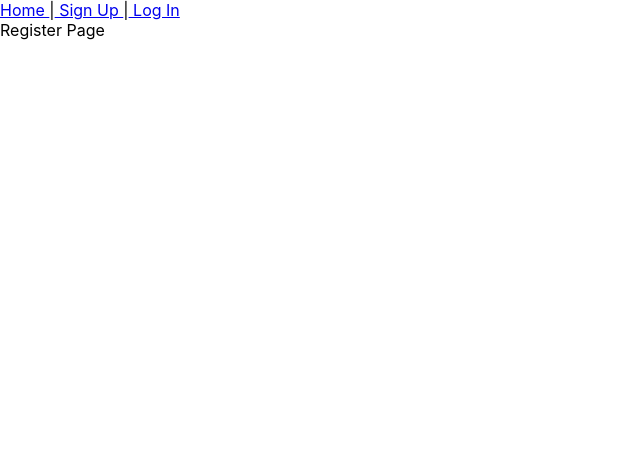
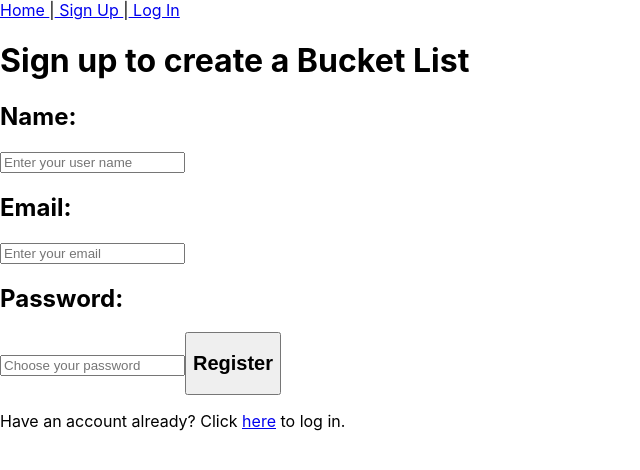
Before and after one commit to tatebonham/DnDs-R-Us, a React (Create React App) app: page /register in a window 1280 px wide. Shown: the top 470 px of the page, without its empty margins (0-640 px from the left). Built offline with nearby package versions, Linux system fonts and the light colour scheme; the HTML template or start-up script is replaced by a standard one.

Commit message:
set up register component page

```diff
--- a/src/App.js
+++ b/src/App.js
@@ -1,4 +1,6 @@
-import { BrowserRouter, Route, Routes } from 'react-router-dom';
+import { BrowserRouter, Route, Routes, Navigate } from 'react-router-dom';
+import { useState , useEffect} from 'react';
+import jwt_decode from "jwt-decode";
 
 import NavBar from './components/partials/NavBar'
 import Home from './components/pages/Home'
@@ -9,16 +11,26 @@ import MyCharacters from './components/pages/MyCharacters'
 import CharacterSheet from './components/pages/CharacterSheet'
 
 function App() {
+  const [currentUser,setCurrentUser] =useState (null)
+    useEffect(() => {
+    const token = localStorage.getItem('jwt')
+    if (token) {
+      setCurrentUser(jwt_decode(token))
+    } else {
+      setCurrentUser(null)
+    }
+  }, [])
+
   return (
     <div>
           <BrowserRouter>
-            <NavBar/>
+            <NavBar currentUser={currentUser} setCurrentUser={setCurrentUser}/>
             <Routes>
               <Route path='/' element={<Home/>} />
-              <Route path='/login' element={<Login/>} />
-              <Route path='/register' element={<Register/>} />
-              <Route path='/mycharacters' element={<MyCharacters/>} />
-              <Route path='/charactersheet' element={<CharacterSheet/>} />
+              <Route path='/login' element={<Login currentUser={currentUser} setCurrentUser={setCurrentUser} />} />
+              <Route path='/register' element={<Register currentUser={currentUser} setCurrentUser={setCurrentUser}/>} />
+              <Route path='/mycharacters' element={currentUser ? <MyCharacters currentUser={currentUser} setCurrentUser={setCurrentUser}/> : <Navigate to='login' />} />
+              <Route path='/charactersheet/:id' element={<CharacterSheet currentUser={currentUser} setCurrentUser={setCurrentUser}/>} />
             </Routes>
             {/* <Footer/> */}
           </BrowserRouter>
--- a/src/components/pages/Register.js
+++ b/src/components/pages/Register.js
@@ -1,7 +1,94 @@
-export default function Register(){
+import { useState } from "react"
+import axios from "axios"
+import jwt_decode from "jwt-decode"
+import { Navigate, useNavigate, Link }  from "react-router-dom"
+
+
+export default function Register({currentUser, setCurrentUser}){
+// state for the controlled form
+const [name, setName] =useState("")
+const [email, setEmail]= useState("")
+const [password, setPassword] = useState ("")
+const [msg, setMsg] = useState(" ")
+const navigate = useNavigate()
+
+// handle form submit
+const handleSubmit = async e =>{
+    e.preventDefault()
+    try{
+        // posts form body to the backend server
+        const reqBody = {
+            name,
+            email,
+            password
+        }
+        const response = await axios.post(`${process.env.REACT_APP_SERVER_URL}/users`, reqBody)
+        // save the token in local storage
+        const { token } = response.data
+        localStorage.setItem("jwt", token)
+        // decode the token
+        const decoded = jwt_decode(token)
+        // set the user in Apps state to be the decoded token
+        setCurrentUser(decoded)
+        // got to user profile page
+        navigate("/")
+
+    }catch(err){
+        console.warn(err)
+        if(err.response){
+            if(err.response.status === 400){
+                setMsg(err.response.data.msg)
+            }
+        }
+    }
+}
+
+// render a navigate component if user is already logged in
+    if (currentUser){
+        return <Navigate to = "/" />
+    }
     return(
         <div>
-            Register Page
+           <h1> Sign up to create a Bucket List </h1>
+            {/* display msg if error occure */}
+            <p> {msg}</p>
+
+            {/* new user form */}
+            <form onSubmit={handleSubmit}>
+                <label htmlFor="name"> <h2>Name:</h2></label>
+                    <input
+                        type = "text"
+                        id = "name"
+                        placeholder = "Enter your user name"
+                        onChange = {e=>setName(e.target.value)}
+                        value = {name}
+                        required
+                    />
+                <label htmlFor="email"> <h2>Email:</h2></label>
+                    <input
+                        type = "text"
+                        id = "email"
+                        placeholder = "Enter your email"
+                        onChange = {e=> setEmail(e.target.value)}
+                        value = {email}
+                        required
+                        />
+                <label htmlFor="password"> <h2>Password:</h2></label>
+                    <input
+                        type = "text"
+                        id = "password"
+                        placeholder = "Choose your password"
+                        onChange = {e=> setPassword(e.target.value)}
+                        value = {password}
+                        required
+                    />
+                <button type="submit"><h2>Register</h2></button>
+            </form>
+
+            <div>
+                <p>Have an account already? Click <Link to="/login"><u>here</u></Link> to log in.</p>
+            </div>
+
         </div>
     )
 }
```
